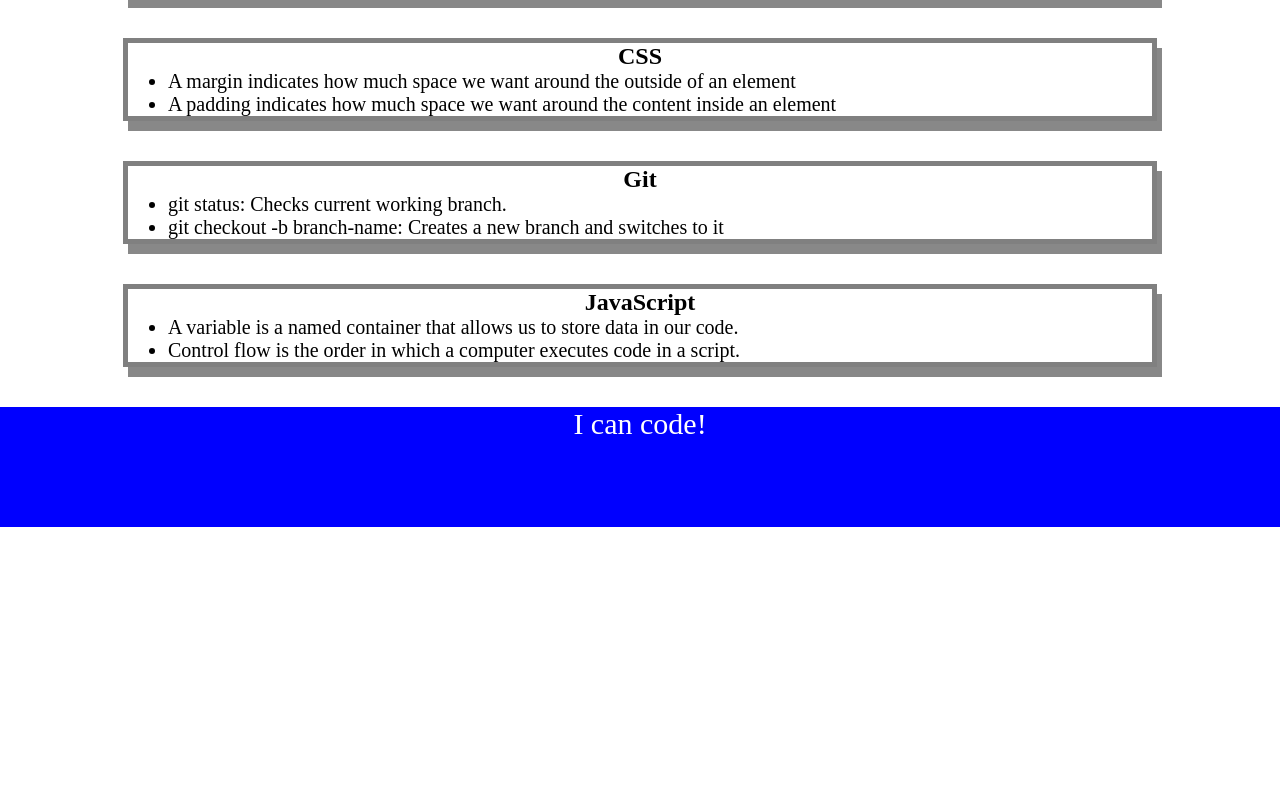
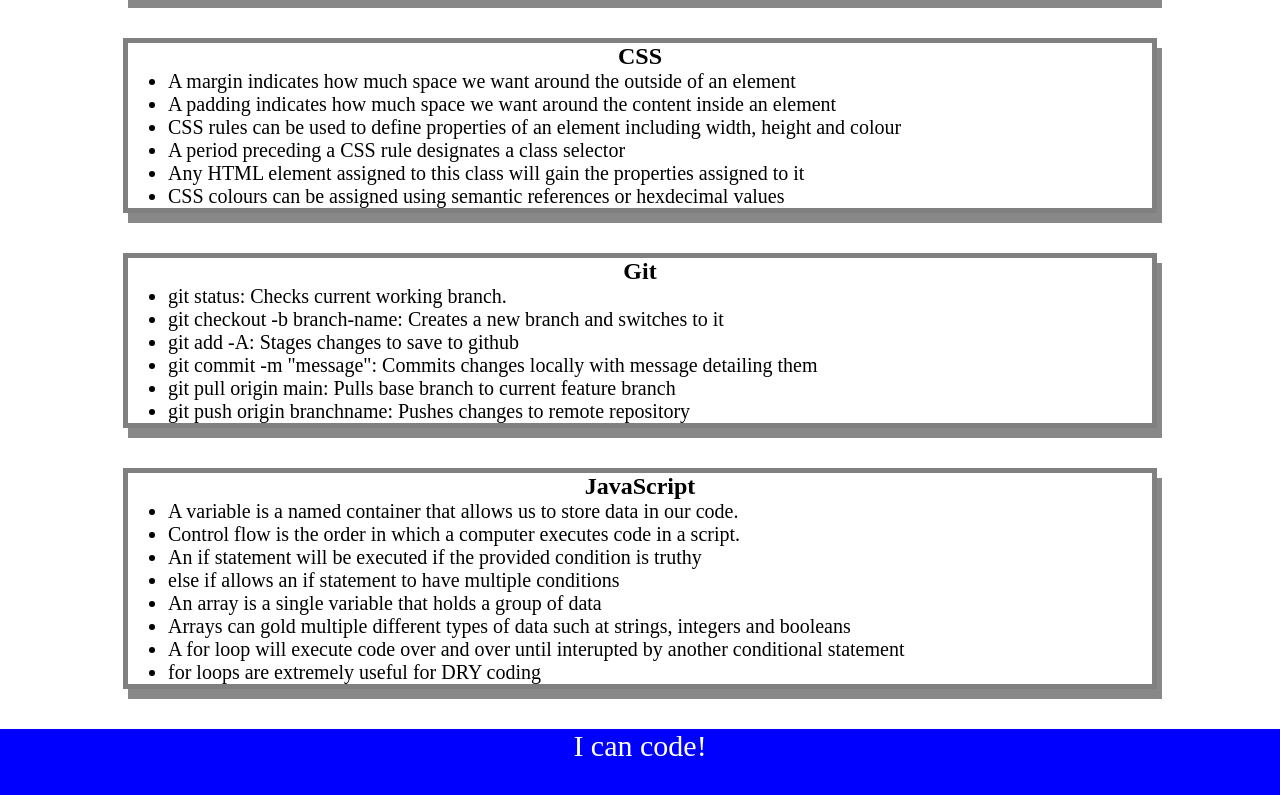
Before and after one commit to gthornbuckle/prework-study-guide, a plain HTML site: page index.html in a window 1280 px wide. Shown: the part 383-1178 px from the top of the page. Before the commit the page ends 910 px from the top, so only its background shows below. Drawn offline with Linux system fonts and the light colour scheme.

Commit message:
Updated feature lists

```diff
--- a/index.html
+++ b/index.html
@@ -36,6 +36,10 @@
         <ul>
           <li>A margin indicates how much space we want around the outside of an element</li>
           <li>A padding indicates how much space we want around the content inside an element</li>
+          <li>CSS rules can be used to define properties of an element including width, height and colour</li>
+          <li>A period preceding a CSS rule designates a class selector</li>
+          <li>Any HTML element assigned to this class will gain the properties assigned to it</li>
+          <li>CSS colours can be assigned using semantic references or hexdecimal values</li>
         </ul>
 
       </section>
@@ -46,6 +50,10 @@
         <ul>
           <li>git status: Checks current working branch.</li>
           <li>git checkout -b branch-name: Creates a new branch and switches to it</li>
+          <li>git add -A: Stages changes to save to github</li>
+          <li>git commit -m "message": Commits changes locally with message detailing them</li>
+          <li>git pull origin main: Pulls base branch to current feature branch</li>
+          <li>git push origin branchname: Pushes changes to remote repository</li>
 
         </ul>
 
@@ -57,6 +65,12 @@
         <ul>
           <li>A variable is a named container that allows us to store data in our code.</li>
           <li>Control flow is the order in which a computer executes code in a script.</li>
+          <li>An if statement will be executed if the provided condition is truthy</li>
+          <li>else if allows an if statement to have multiple conditions</li>
+          <li>An array is a single variable that holds a group of data</li>
+          <li>Arrays can gold multiple different types of data such at strings, integers and booleans</li>
+          <li>A for loop will execute code over and over until interupted by another conditional statement</li>
+          <li>for loops are extremely useful for DRY coding</li>
         </ul>
 
       </section>
```
